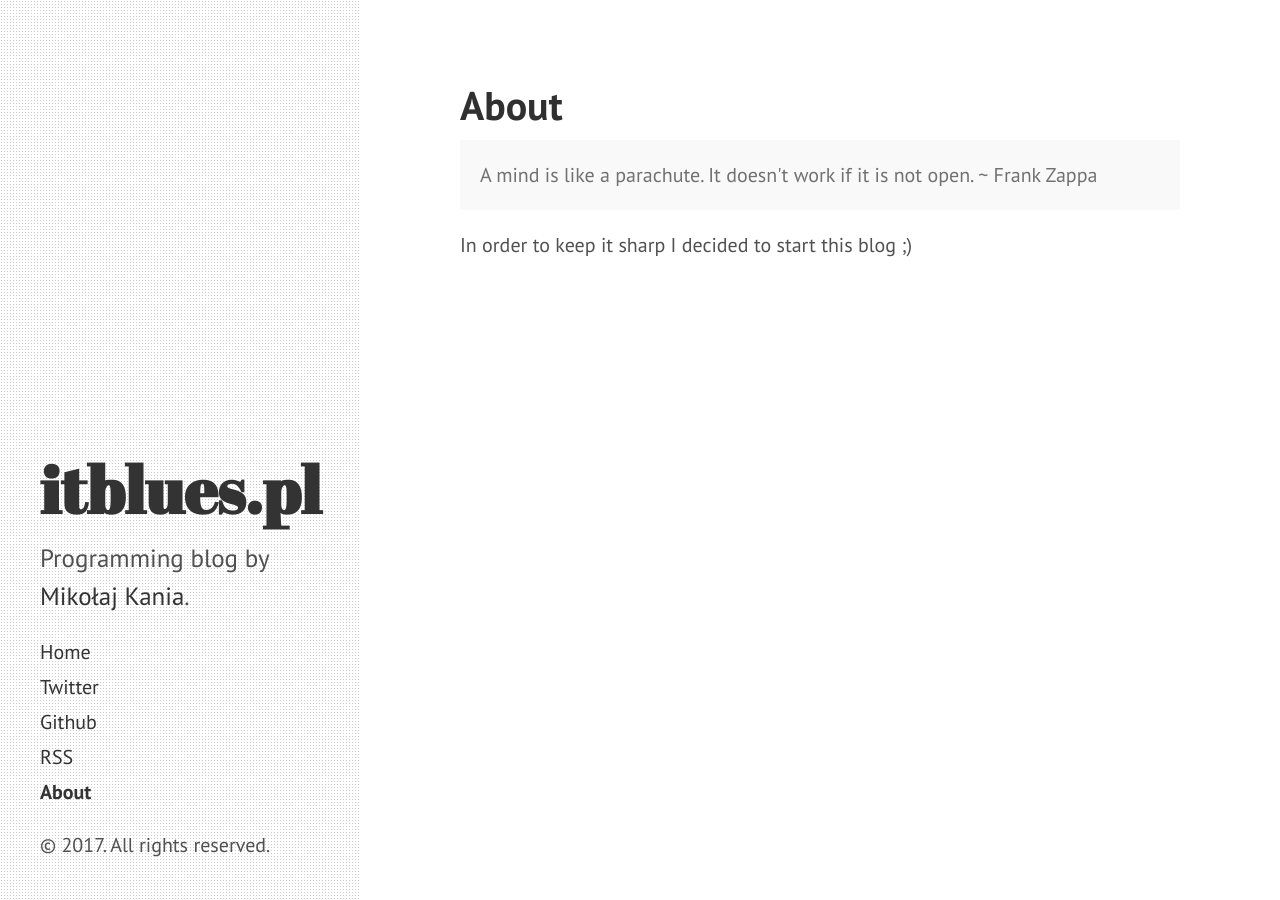
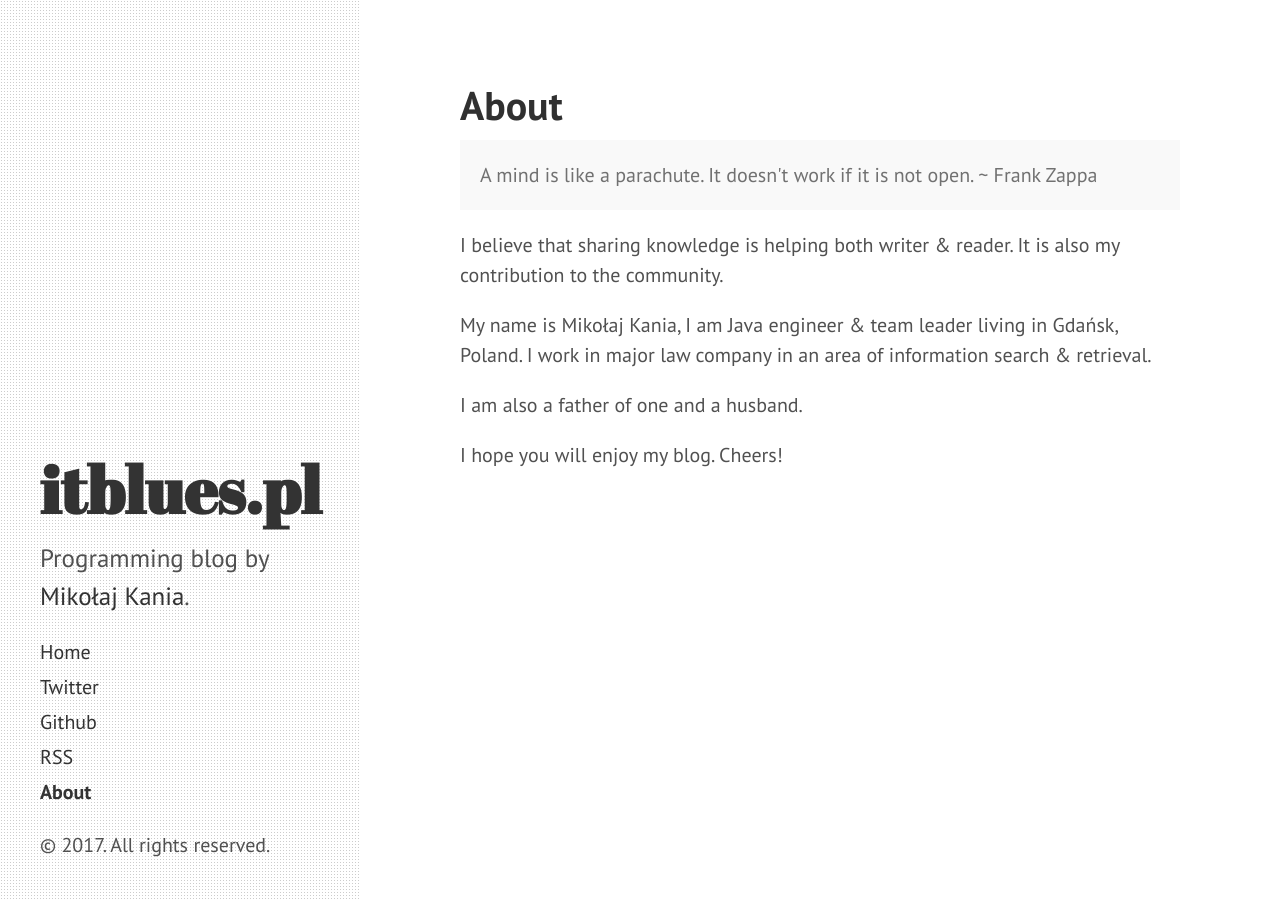
Before and after one commit to mikolajkania/mikolajkania.github.io, a Jekyll site: the page built from about.md, in a window 1280 px wide. Built offline with Jekyll 4.4.1, drawn with Linux system fonts in a browser that asks for light colours.

Commit message:
More expanded about & tags

```diff
--- a/Gemfile
+++ b/Gemfile
@@ -1,3 +1,4 @@
 source 'https://rubygems.org'
 gem 'github-pages'
 gem 'jekyll-paginate'
+gem 'wdm', '>= 0.1.0' if Gem.win_platform?
--- a/_includes/head.html
+++ b/_includes/head.html
@@ -2,8 +2,8 @@
   <link href="http://gmpg.org/xfn/11" rel="profile">
   <meta http-equiv="X-UA-Compatible" content="IE=edge">
   <meta http-equiv="content-type" content="text/html; charset=utf-8">
-  <meta name="description" content="Personal blog by Mikołaj Kania covering wide range of programming topics.">
-  <meta name="keywords" content="Java, Solr, Lucene, Spring, Spring Framework, programming, blog, search">
+  <meta name="description" content="Personal blog covering wide range of programming topics, mostly related do Java, Solr & Spring framework">
+  <meta name="keywords" content="Java, Solr, Lucene, Spring, Spring Framework, programming, blog, information retrieval">
   <meta name="author" content="Mikołaj Kania">
 
   <!-- Enable responsiveness on mobile devices-->
--- a/about.md
+++ b/about.md
@@ -7,4 +7,10 @@ title: About
   A mind is like a parachute. It doesn't work if it is not open. ~ Frank Zappa
 </p>
 
-In order to keep it sharp I decided to start this blog ;)
+I believe that sharing knowledge is helping both writer & reader. It is also my contribution to the  community.
+
+My name is Mikołaj Kania, I am Java engineer & team leader living in Gdańsk, Poland. I work in major law company in an area of information search & retrieval.
+
+I am also a father of one and a husband.
+
+I hope you will enjoy my blog. Cheers!
```
Also changed, not shown: Gemfile.lock.
